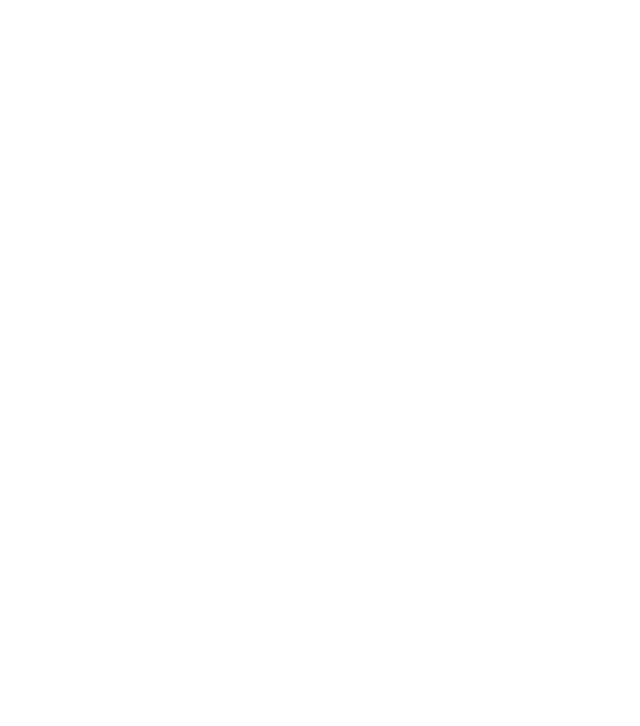
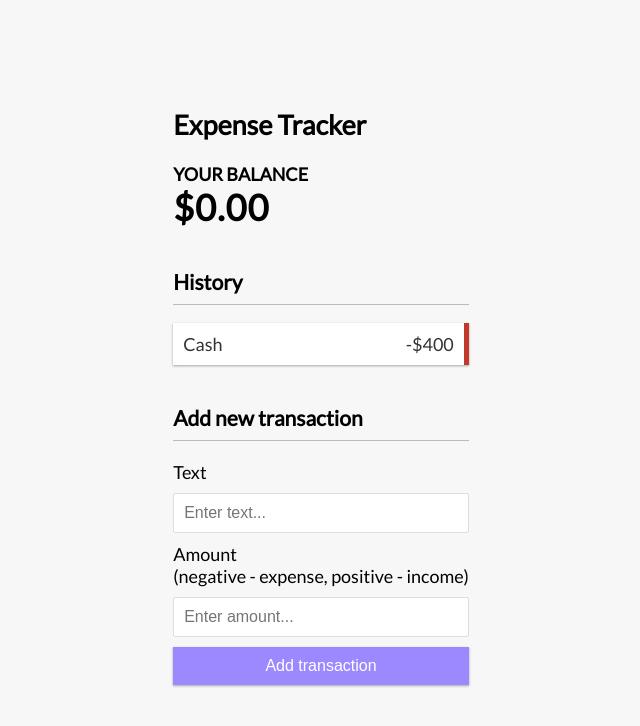
Before and after one commit to S-Axhwin/project1_expTracker, a React (Create React App) app: page / in a window 1280 px wide. Shown: the top 726 px of the page, without its empty margins (319-959 px from the left). Built offline with nearby package versions, Linux system fonts and the light colour scheme.

Commit message:
UI Completed

```diff
--- a/src/App.js
+++ b/src/App.js
@@ -1,9 +1,18 @@
-
+import Header from './components/Header'
+import Balance from './components/Balance';
+import History from './components/History'
+import AddTrans from './components/AddTrans';
+import './app.css'
 
 function App() {
   return (
     <div>
-
+      <Header/>
+      <div className='contaienr'>
+        <Balance/>
+        <History/>
+        <AddTrans/>
+      </div>
     </div>
   );
 }
--- /dev/null
+++ b/src/app.css
@@ -0,0 +1,152 @@
+@import url('https://fonts.googleapis.com/css?family=Lato&display=swap');
+
+:root {
+  --box-shadow: 0 1px 3px rgba(0, 0, 0, 0.12), 0 1px 2px rgba(0, 0, 0, 0.24);
+}
+
+* {
+  box-sizing: border-box;
+}
+
+body {
+  background-color: #f7f7f7;
+  display: flex;
+  flex-direction: column;
+  align-items: center;
+  justify-content: center;
+  min-height: 100vh;
+  margin: 0;
+  font-family: 'Lato', sans-serif;
+  font-size: 18px;
+}
+
+.container {
+  margin: 30px auto;
+  width: 400px;
+}
+
+h1 {
+  letter-spacing: 1px;
+  margin: 0;
+}
+
+h3 {
+  border-bottom: 1px solid #bbb;
+  padding-bottom: 10px;
+  margin: 40px 0 10px;
+}
+
+h4 {
+  margin: 0;
+  text-transform: uppercase;
+}
+
+.inc-exp-container {
+  background-color: #fff;
+  box-shadow: var(--box-shadow);
+  padding: 20px;
+  display: flex;
+  justify-content: space-between;
+  margin: 20px 0;
+}
+
+.inc-exp-container > div {
+  flex: 1;
+  text-align: center;
+}
+
+.inc-exp-container > div:first-of-type {
+  border-right: 1px solid #dedede;
+}
+
+.money {
+  font-size: 20px;
+  letter-spacing: 1px;
+  margin: 5px 0;
+}
+
+.money.plus {
+  color: #2ecc71;
+}
+
+.money.minus {
+  color: #c0392b;
+}
+
+label {
+  display: inline-block;
+  margin: 10px 0;
+}
+
+input[type='text'],
+input[type='number'] {
+  border: 1px solid #dedede;
+  border-radius: 2px;
+  display: block;
+  font-size: 16px;
+  padding: 10px;
+  width: 100%;
+}
+
+.btn {
+  cursor: pointer;
+  background-color: #9c88ff;
+  box-shadow: var(--box-shadow);
+  color: #fff;
+  border: 0;
+  display: block;
+  font-size: 16px;
+  margin: 10px 0 30px;
+  padding: 10px;
+  width: 100%;
+}
+
+.btn:focus,
+.delete-btn:focus {
+  outline: 0;
+}
+
+.list {
+  list-style-type: none;
+  padding: 0;
+  margin-bottom: 40px;
+}
+
+.list li {
+  background-color: #fff;
+  box-shadow: var(--box-shadow);
+  color: #333;
+  display: flex;
+  justify-content: space-between;
+  position: relative;
+  padding: 10px;
+  margin: 10px 0;
+}
+
+.list li.plus {
+  border-right: 5px solid #2ecc71;
+}
+
+.list li.minus {
+  border-right: 5px solid #c0392b;
+}
+
+.delete-btn {
+  cursor: pointer;
+  background-color: #e74c3c;
+  border: 0;
+  color: #fff;
+  font-size: 20px;
+  line-height: 20px;
+  padding: 2px 5px;
+  position: absolute;
+  top: 50%;
+  left: 0;
+  transform: translate(-100%, -50%);
+  opacity: 0;
+  transition: opacity 0.3s ease;
+}
+
+.list li:hover .delete-btn {
+  opacity: 1;
+}
--- /dev/null
+++ b/src/components/AddTrans.js
@@ -0,0 +1,25 @@
+import React from 'react'
+
+const AddTrans = () => {
+  return (
+    <>
+    <h3>Add new transaction</h3>
+    <form id="form">
+        <div class="form-control">
+          <label for="text">Text</label>
+          <input type="text" id="text" placeholder="Enter text..." />
+        </div>
+        <div class="form-control">
+          <label for="amount"
+            >Amount <br />
+            (negative - expense, positive - income)</label
+          >
+          <input type="number" id="amount" placeholder="Enter amount..." />
+        </div>
+        <button class="btn">Add transaction</button>
+    </form>
+    </>
+  )
+}
+
+export default AddTrans
--- /dev/null
+++ b/src/components/Balance.js
@@ -0,0 +1,12 @@
+import React from 'react'
+
+const Balance = () => {
+  return (
+    <>
+    <h4>Your Balance</h4>
+    <h1 id="balance">$0.00</h1>
+    </>
+  )
+}
+
+export default Balance
--- /dev/null
+++ b/src/components/Header.js
@@ -0,0 +1,11 @@
+import React from 'react'
+
+const Header = () => {
+  return (
+    <>
+    <h2>Expense Tracker</h2>
+    </>
+  )
+}
+
+export default Header
--- /dev/null
+++ b/src/components/History.js
@@ -0,0 +1,17 @@
+import React from 'react'
+
+const History = () => {
+  return (
+    <>
+    <h3>History</h3>
+      <ul id="list" class="list">
+        <li class="minus">
+          Cash <span>-$400</span><button class="delete-btn">x</button>
+        </li>
+      </ul>
+
+    </>
+  )
+}
+
+export default History
```
Also changed, not shown: src/components/IncExpContainer.js (added, +18 -0 lines).
